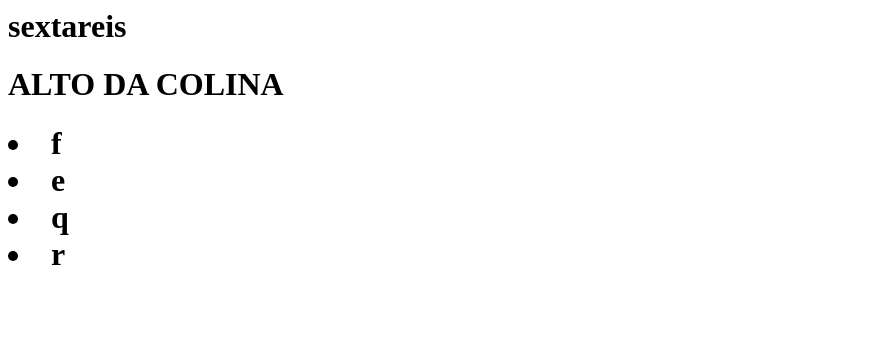
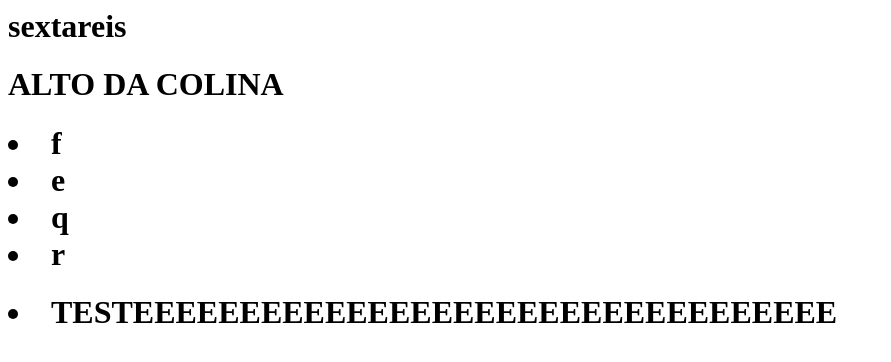
Before and after one commit to deenieu/scm, a plain HTML site: page index.html in a window 1280 px wide. Shown: the whole page, without its empty margins (0-891 px from the left). Drawn offline with Linux system fonts and the light colour scheme.

Commit message:
testedoispontozero

```diff
--- a/index.html
+++ b/index.html
@@ -8,4 +8,10 @@
                 <li> q  </li>
                     <li> r  </li>
 
+
+<h1>
+
+    <li> TESTEEEEEEEEEEEEEEEEEEEEEEEEEEEEEEEEE </li>
+
+
 </h1>
```
